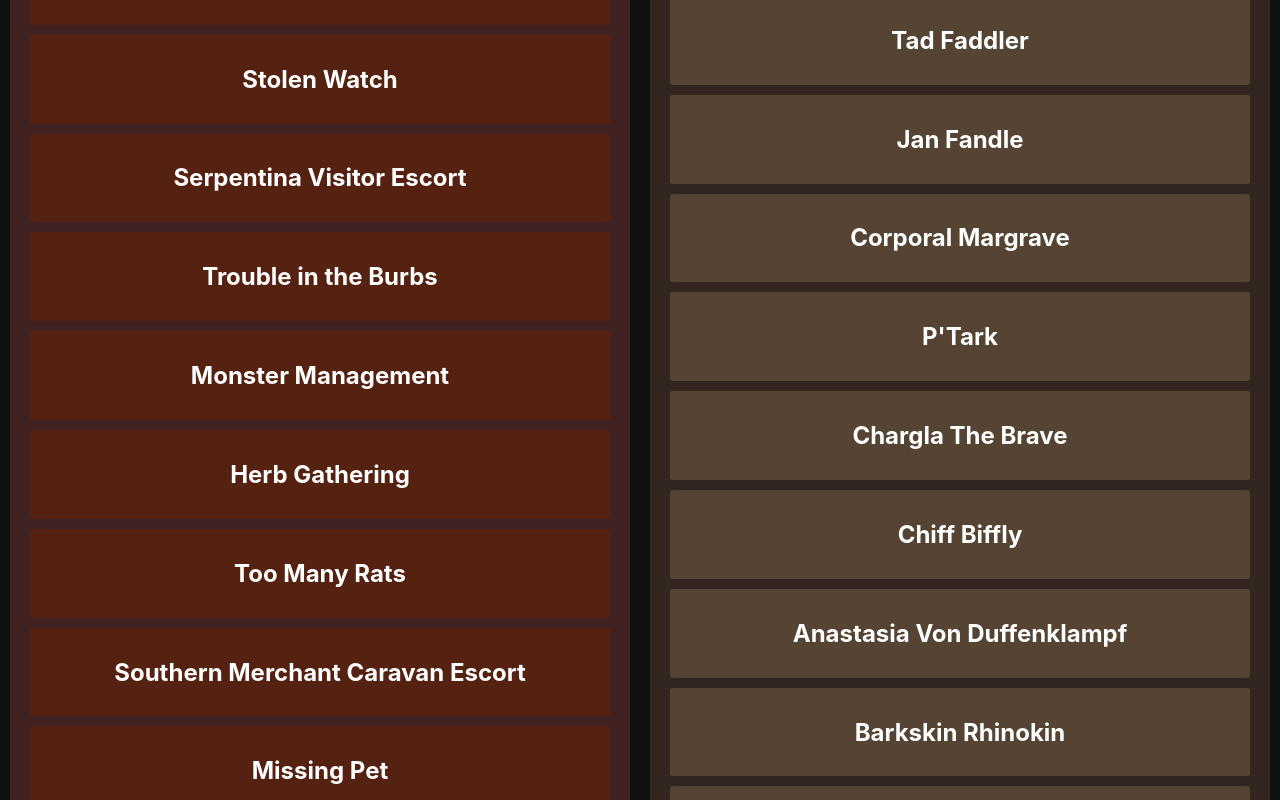
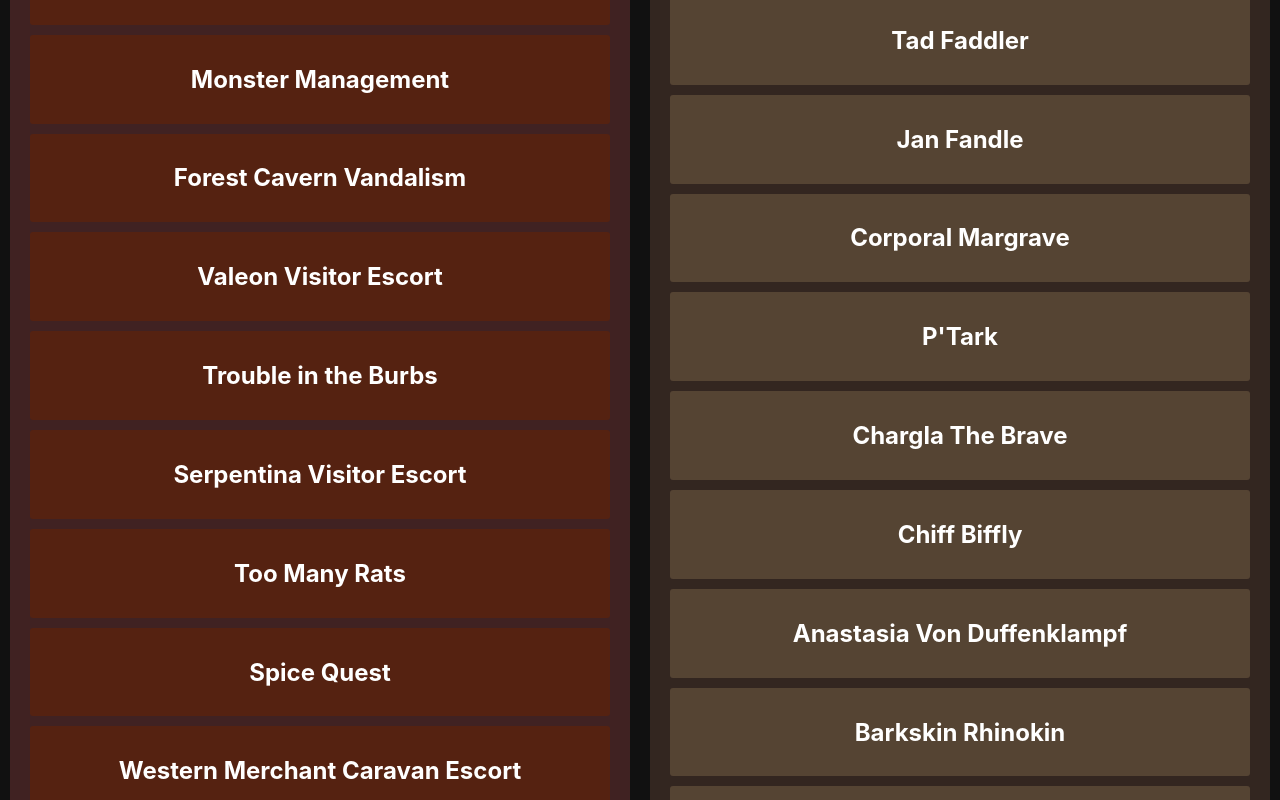
Before and after one commit to claytonweller/fantasy, a React (Create React App) app: page / in a window 1280 px wide. Shown: the part 2120-2920 px from the top of the page. Built offline with nearby package versions, Linux system fonts and the light colour scheme.

Commit message:
Better quest shuffle
Allow for quests that run multiple weeks

```diff
--- a/src/data/raw/adventurers.ts
+++ b/src/data/raw/adventurers.ts
@@ -267,8 +267,8 @@ export const rawAdventurers: IRawAdventurer[] = shuffleArray([
     races: [AdventurerRaces.Beastkin],
     rank: Ranks.D,
     class: AdventurerClasses.Attacker,
-    className: "Wolf Chef",
-    bio: `Loves making soups.`,
+    className: "Wolf Sous",
+    bio: `Loves making sauces.`,
     clanId: "c7",
     nicknames: [],
     statusHistory: [],
@@ -289,7 +289,12 @@ export const rawAdventurers: IRawAdventurer[] = shuffleArray([
       {
         partyId: "p1-q2-4",
         metrics: [
-
+          {
+            metricRuleId: MetricRuleId.EnemyKill,
+            value: 1,
+            rank: Ranks.C,
+            week: 1,
+          },
         ],
       },
     ],
@@ -1080,7 +1085,12 @@ export const rawAdventurers: IRawAdventurer[] = shuffleArray([
       {
         partyId: "p1-q2-4",
         metrics: [
-
+          {
+            metricRuleId: MetricRuleId.EnemyKill,
+            value: 2,
+            rank: Ranks.D,
+            week: 1,
+          },
         ],
       },
     ],
@@ -1132,7 +1142,12 @@ export const rawAdventurers: IRawAdventurer[] = shuffleArray([
       {
         partyId: "p1-q2-4",
         metrics: [
-
+          {
+            metricRuleId: MetricRuleId.EnemyKill,
+            value: 2,
+            rank: Ranks.D,
+            week: 1,
+          },
         ],
       },
     ],
@@ -1406,7 +1421,12 @@ export const rawAdventurers: IRawAdventurer[] = shuffleArray([
       {
         partyId: "p1-q2-4",
         metrics: [
-
+          {
+            metricRuleId: MetricRuleId.AllyHealed,
+            value: 1,
+            rank: Ranks.C,
+            week: 1,
+          },
         ],
       },
     ],
--- a/src/data/raw/quests.ts
+++ b/src/data/raw/quests.ts
@@ -8,7 +8,7 @@ import {
   QuestTypes,
 } from "types/Quest";
 import { Ranks } from "types/Ranks";
-import { shuffleArray } from "utils/shuffleArray";
+import { shuffleQuestsByWeek } from "utils/shuffleQuestsByWeek";
 
 export interface IRawQuest extends IDbQuest {
   parties: IRawQuestParty[];
@@ -18,20 +18,7 @@ export interface IRawQuestParty extends Omit<IDbQuestParty, "questId"> {
   metrics: IDbMetric[];
 }
 
-function shuffleByWeek(quests: IRawQuest[]):IRawQuest[]{
-  const separated:{[week:number]:IRawQuest[]} = {}
-  quests.forEach(q=>{
-    if(!separated[q.postedWeek]) separated[q.postedWeek] = []
-    separated[q.postedWeek].push(q)
-  })
-  const shuffled = Object.entries(separated)
-    .map(([_, quests]) => shuffleArray(quests))
-    .sort((a, b) => b[0].postedWeek - a[0].postedWeek)
-
-  return shuffled.flat()
-}
-
-export const rawQuests: IRawQuest[] = shuffleByWeek([
+export const rawQuests: IRawQuest[] = shuffleQuestsByWeek([
   // Week 5
   {
     id: "q5-1",
@@ -288,15 +275,15 @@ export const rawQuests: IRawQuest[] = shuffleByWeek([
     questType: QuestTypes.Fetch,
     questRank: Ranks.C,
     postedBy: "The Chairman",
-    description: `To make the ultimate dish.: you need the choicest ingredients! This weeks featured ingredient is... Fish!`,
+    description: `To make the ultimate dish: you need the choicest centerpieces! This weeks featured ingredient is... Fish!`,
 
     parties: [
       {
         id: "p1-q2-4",
         startWeek: 2,
-        notes: "They  !",
+        notes: "After much splishing they subdued the delicious fishious Pescadomos!",
         status: QuestStatus.Success,
-        // clanId: "c7",
+        clanId: "c7",
         metrics: [],
       },
     ],
@@ -388,7 +375,7 @@ export const rawQuests: IRawQuest[] = shuffleByWeek([
         startWeek: 2,
         notes: "They  !",
         status: QuestStatus.Success,
-        clanId: "c7",
+        // clanId: "c7",
         metrics: [],
       },
     ],
@@ -414,16 +401,31 @@ export const rawQuests: IRawQuest[] = shuffleByWeek([
 
         ],
       },
+    ],
+  },
+  {
+    id: "q2-8",
+    name: "Forest Cavern Vandalism",
+    reward: 10,
+    postedWeek: 2,
+    expireWeek: 2,
+    claimType: QuestClaimType.Clan,
+    questType: QuestTypes.Other,
+    questRank: Ranks.D,
+    postedBy: "Elder K'Tar",
+    description: `"The cavern which houses the mystic spring has been desecrated."`,
+    parties: [
       {
-        id: "p2-q2-7",
+        id: "p1-q2-8",
         startWeek: 2,
-        status: QuestStatus.Success,
-        notes: "The fixer fixed the issue.",
+        status: QuestStatus.Failed,
+        notes:
+          "",
         metrics: [
 
         ],
       },
-    ],
+    ]
   },
 
   // Week 1
@@ -758,7 +760,7 @@ export const rawQuests: IRawQuest[] = shuffleByWeek([
     name: "Monster Management",
     reward: 300,
     postedWeek: 1,
-    expireWeek: 1,
+    expireWeek: 2,
     claimType: QuestClaimType.Individual,
     questType: QuestTypes.Kill,
     questRank: Ranks.C,
--- /dev/null
+++ b/src/utils/shuffleQuestsByWeek.ts
@@ -0,0 +1,17 @@
+import { IRawQuest } from "data/raw/quests"
+import { shuffleArray } from "./shuffleArray"
+
+export function shuffleQuestsByWeek(quests: IRawQuest[]):IRawQuest[]{
+  const separated:{[week:number]:IRawQuest[]} = {}
+  quests.forEach(q=>{
+    const {postedWeek, expireWeek } = q
+    const weekBucket = expireWeek || postedWeek
+    if(!separated[weekBucket]) separated[weekBucket] = []
+    separated[weekBucket].push(q)
+  })
+  const shuffled = Object.entries(separated)
+    .map(([_, quests]) => shuffleArray(quests))
+    .sort((a, b) => b[0].postedWeek - a[0].postedWeek)
+
+  return shuffled.flat()
+}
```
Also changed, not shown: src/data/rawScripts/scrubQuests.ts (+2 -15 lines).
